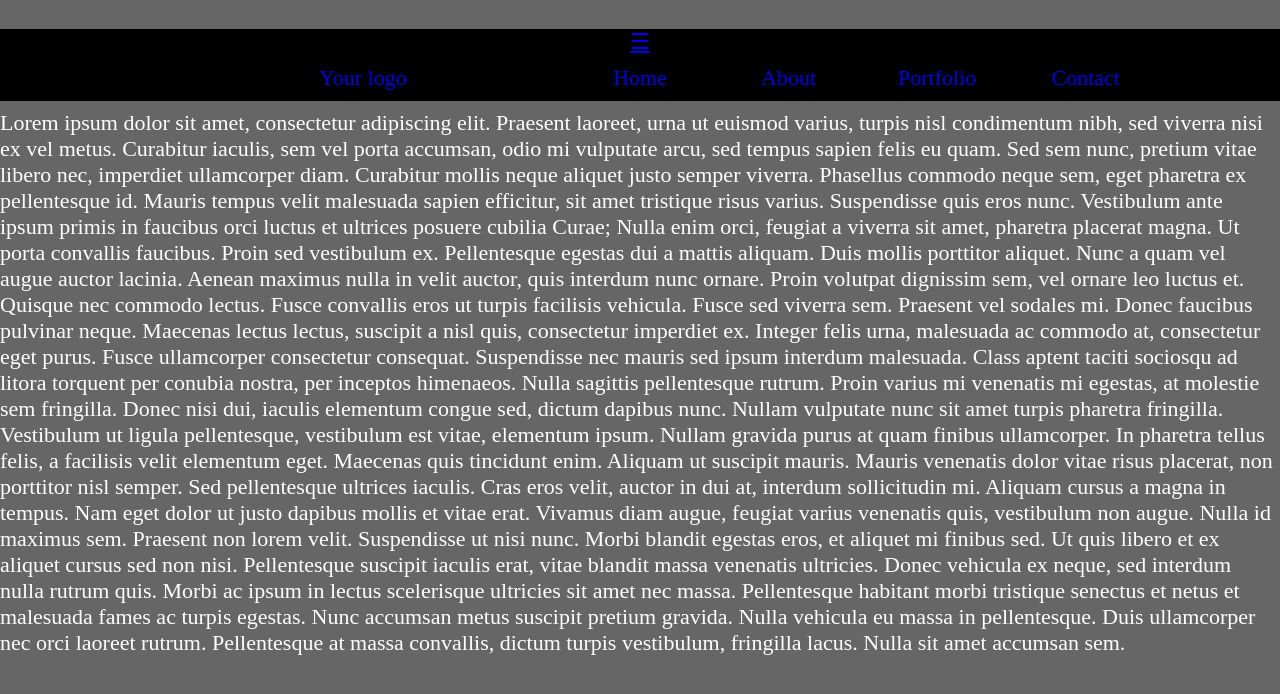
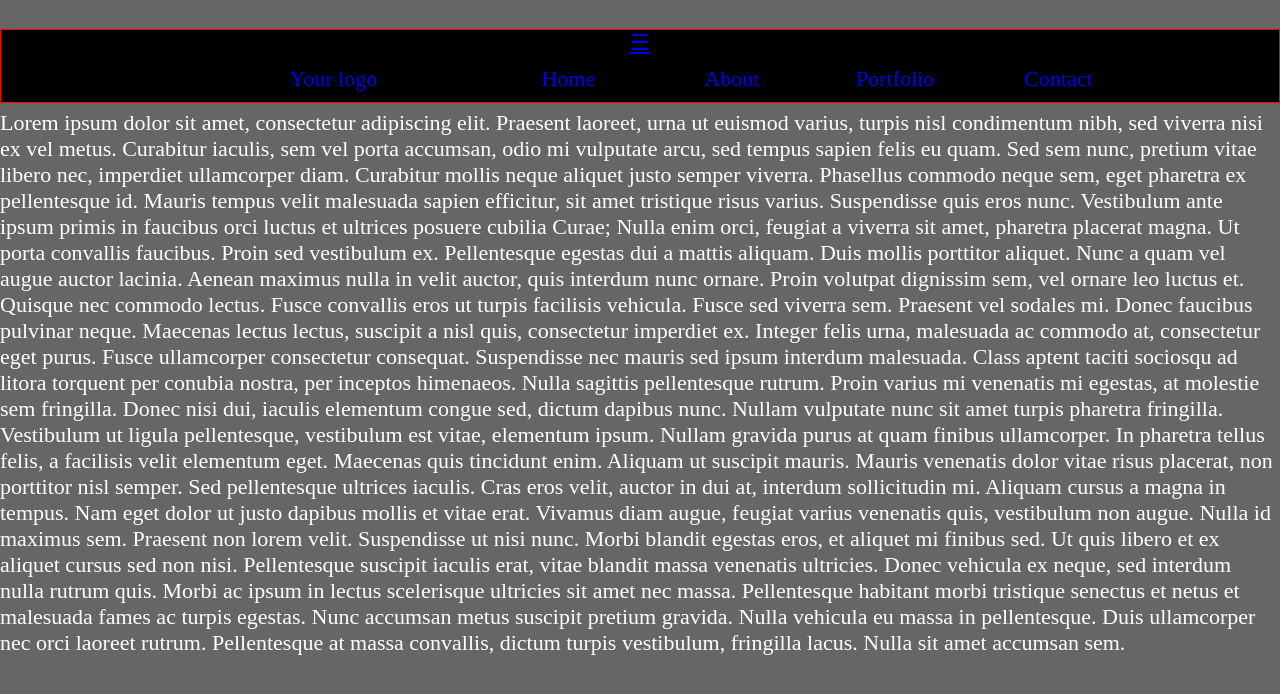
Before and after one commit to Robszu/fixedNavbarFlexbox, a plain HTML site: page index.html in a window 1280 px wide. Drawn offline with Linux system fonts and the light colour scheme.

Commit message:
menu width (ul) 1000px

```diff
--- a/index.html
+++ b/index.html
@@ -3,18 +3,15 @@
   <head>
     <meta charset="utf-8">
     <meta name="viewport" content="width=device-width, initial-scale=1">
-  <meta name="description" content="Navbar">
-  <meta name="keywords" content="Navbar, fixed, flexbox">
-  <link rel="stylesheet" href="style.css">
+    <meta name="description" content="Navbar">
+    <meta name="keywords" content="Navbar, fixed, flexbox">
     <title>Fixed Navbar Flexbox</title>
+    <link rel="stylesheet" href="style.css">
   </head>
   <body>
-    <header>
+    <div class="wrapper">
       <nav class="page-nav">
-
-        <!-- <span>Your logo</span> -->
         <a href="#" class="toggleNav">☰</a>
-        <div class="nav-width">
         <ul>
           <li>
             <a href="#">Your logo</a>
@@ -32,9 +29,7 @@
             <a href="#">Contact</a>
           </li>
         </ul>
-      </div>
       </nav>
-    </header>
     <h1>Navbar</h1>
     <p>
       Lorem ipsum dolor sit amet, consectetur adipiscing elit. Praesent laoreet, urna ut euismod varius, turpis nisl condimentum nibh, sed viverra nisi ex vel metus. Curabitur iaculis, sem vel porta accumsan, odio mi vulputate arcu, sed tempus sapien felis eu quam. Sed sem nunc, pretium vitae libero nec, imperdiet ullamcorper diam. Curabitur mollis neque aliquet justo semper viverra. Phasellus commodo neque sem, eget pharetra ex pellentesque id. Mauris tempus velit malesuada sapien efficitur, sit amet tristique risus varius. Suspendisse quis eros nunc. Vestibulum ante ipsum primis in faucibus orci luctus et ultrices posuere cubilia Curae; Nulla enim orci, feugiat a viverra sit amet, pharetra placerat magna. Ut porta convallis faucibus. Proin sed vestibulum ex. Pellentesque egestas dui a mattis aliquam. Duis mollis porttitor aliquet. Nunc a quam vel augue auctor lacinia. Aenean maximus nulla in velit auctor, quis interdum nunc ornare.
@@ -46,6 +41,7 @@ Fusce ullamcorper consectetur consequat. Suspendisse nec mauris sed ipsum interd
 Nullam gravida purus at quam finibus ullamcorper. In pharetra tellus felis, a facilisis velit elementum eget. Maecenas quis tincidunt enim. Aliquam ut suscipit mauris. Mauris venenatis dolor vitae risus placerat, non porttitor nisl semper. Sed pellentesque ultrices iaculis. Cras eros velit, auctor in dui at, interdum sollicitudin mi. Aliquam cursus a magna in tempus. Nam eget dolor ut justo dapibus mollis et vitae erat. Vivamus diam augue, feugiat varius venenatis quis, vestibulum non augue. Nulla id maximus sem. Praesent non lorem velit. Suspendisse ut nisi nunc.
 
 Morbi blandit egestas eros, et aliquet mi finibus sed. Ut quis libero et ex aliquet cursus sed non nisi. Pellentesque suscipit iaculis erat, vitae blandit massa venenatis ultricies. Donec vehicula ex neque, sed interdum nulla rutrum quis. Morbi ac ipsum in lectus scelerisque ultricies sit amet nec massa. Pellentesque habitant morbi tristique senectus et netus et malesuada fames ac turpis egestas. Nunc accumsan metus suscipit pretium gravida. Nulla vehicula eu massa in pellentesque. Duis ullamcorper nec orci laoreet rutrum. Pellentesque at massa convallis, dictum turpis vestibulum, fringilla lacus. Nulla sit amet accumsan sem.
-  </p>
+      </p>
+    </div>
   </body>
 </html>
--- a/style.css
+++ b/style.css
@@ -1,20 +1,25 @@
 html {
-  background-color: #666666;
-  color: #ffffff;
   box-sizing: border-box;
-  font-size: 22px;
+}
+
+*, *:before, *:after {
+  box-sizing: inherit;
 }
 
 body {
-  margin: 0 0 0 0;
-  padding: 0 0 0 0;
+  margin: 0;
+  padding: 0;
+  background-color: #666666;
+  color: #ffffff;
+  font-size: 22px;
 }
 
 .page-nav {
   background-color: #000000;
   position: fixed;
-  width:100%;
+  width: 100%;
   text-align: center;
+  border: 1px solid red;
   /*display: flex;
   flex-direction: column;
   align-items: center;*/
@@ -22,6 +27,7 @@ body {
 
 .page-nav ul {
   list-style: none;
+  display: -ms-flexbox;
   display: flex;
   max-width: 1000px;
   margin: auto;
@@ -37,7 +43,7 @@ body {
 }
 
 .page-nav ul li:first-child {
-  flex-grow: 3;
+  flex-grow: 2;
 }
 
 
```
